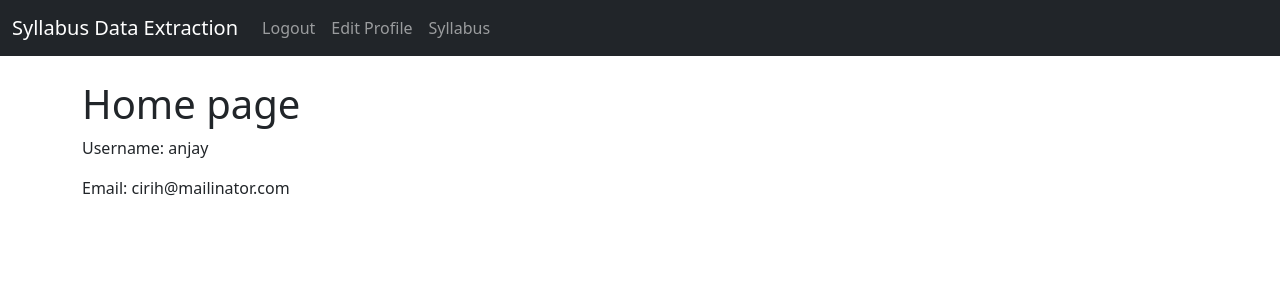
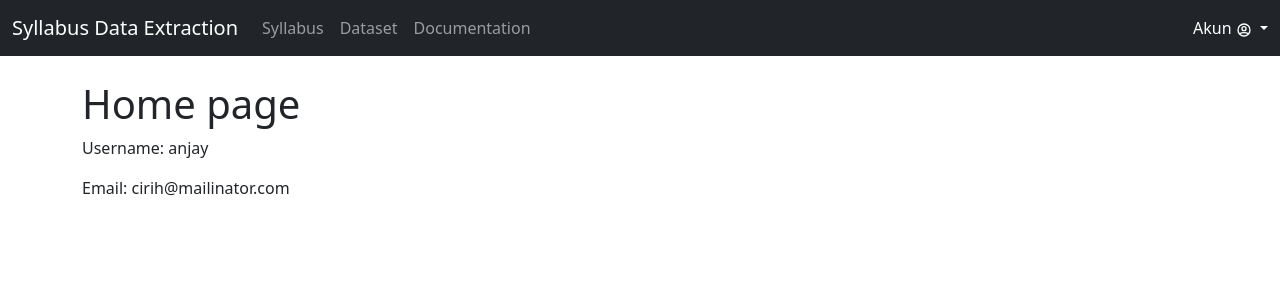
Before and after one commit to AgileRE-2022/Syllabus-Data-Extraction, a Django app: page / in a window 1280 px wide. Shown: the top 300 px of the page. Run offline with Django 3.2, Linux system fonts and the light colour scheme; a user stored in the database is signed in; some libraries are stand-ins or nearby versions.

Commit message:
FE Improvement

```diff
--- a/authenticate/static/bundle.js
+++ b/authenticate/static/bundle.js
@@ -959,7 +959,7 @@ exports.stop_words = [
 },{}],3:[function(require,module,exports){
 var lda = require('./lib/lda');
 
-var text = 'To add a new language-specific stop-words list, create a file /lda/lib/stopwords_XX.js where XX is the id for the language. For example, a French stop-words list could be named "stopwords_fr.js". The contents of the file should follow the format of an existing stop-words list. The format is, as follows:To add a new language-specific stop-words list, create a file /lda/lib/stopwords_XX.js where XX is the id for the language. For example, a French stop-words list could be named "stopwords_fr.js". The contents of the file should follow the format of an existing stop-words list. The format is, as follows:To add a new language-specific stop-words list, create a file /lda/lib/stopwords_XX.js where XX is the id for the language. For example, a French stop-words list could be named "stopwords_fr.js". The contents of the file should follow the format of an existing stop-words list. The format is, as follows:';
+var text = 'Operator Sekuensial, dan Tipe Data Sederhana; Conditional; Looping; Array; Fungsi dan Rekursif; Simple Sorting; Stack dan Queue; Linkedlist; Advance Sorting; Binary Trees; Hash Tables; Heaps; Graph Mahasiswa mampu membuat algoritma dan mengimplementasikannya pada bahasa pemrograman';
 var documents = text.match( /[^\.!\?]+[\.!\?]+/g );
 
 var result = lda(documents, 2, 5);
--- a/authenticate/templates/authenticate/base.html
+++ b/authenticate/templates/authenticate/base.html
@@ -7,14 +7,9 @@
   <meta name="viewport" content="width=device-width, initial-scale=1, shrink-to-fit=no">
 
   <!-- Bootstrap CSS -->
-  {% comment %}
-  <link rel="stylesheet" href="https://stackpath.bootstrapcdn.com/bootstrap/4.3.1/css/bootstrap.min.css"
-    integrity="sha384-ggOyR0iXCbMQv3Xipma34MD+dH/1fQ784/j6cY/iJTQUOhcWr7x9JvoRxT2MZw1T" crossorigin="anonymous">
-  {% endcomment %}
-  <link href="https://cdn.jsdelivr.net/npm/bootstrap@5.0.2/dist/css/bootstrap.min.css" rel="stylesheet"
-    integrity="sha384-EVSTQN3/azprG1Anm3QDgpJLIm9Nao0Yz1ztcQTwFspd3yD65VohhpuuCOmLASjC" crossorigin="anonymous">
+  <link href="https://cdn.jsdelivr.net/npm/bootstrap@5.2.0-beta1/dist/css/bootstrap.min.css" rel="stylesheet" integrity="sha384-0evHe/X+R7YkIZDRvuzKMRqM+OrBnVFBL6DOitfPri4tjfHxaWutUpFmBp4vmVor" crossorigin="anonymous">
 
-  <title>Hello, world!</title>
+  <title>Syllabus Data Extraction</title>
 </head>
 
 <body>
@@ -22,28 +17,25 @@
   <nav class="navbar navbar-expand-lg navbar-dark bg-dark">
     <div class="container-fluid">
       <a class="navbar-brand" href="{% url 'home'  %}">Syllabus Data Extraction</a>
-      <button class="navbar-toggler" type="button" data-toggle="collapse" data-target="#navbarSupportedContent"
-        aria-controls="navbarSupportedContent" aria-expanded="false" aria-label="Toggle navigation">
+      <button class="navbar-toggler" type="button" data-bs-toggle="collapse" data-bs-target="#navbarText" aria-controls="navbarText" aria-expanded="false" aria-label="Toggle navigation">
         <span class="navbar-toggler-icon"></span>
       </button>
 
-      <div class="collapse navbar-collapse" id="navbarSupportedContent">
+      <div class="collapse navbar-collapse" id="navbarText">
         <ul class="navbar-nav me-auto mb-2 mb-lg-0">
 
           {# Will know if user is logged in or not#}
           {% if user.is_authenticated %}
 
-          <li class="nav-item active">
-            <a class="nav-link" href="{% url 'logout' %}">Logout</a>
-          </li>
-          <li class="nav-item active">
-            <a class="nav-link" href="{% url 'edit_profile' %}">Edit Profile</a>
-          </li>
-          <li class="nav-item active">
+          <li class="nav-item">
             <a class="nav-link" href="{% url 'syllabus' %}">Syllabus</a>
           </li>
-
-
+          <li class="nav-item">
+            <a class="nav-link" href="{% url 'dataset' %}">Dataset</a>
+          </li>
+          <li class="nav-item">
+            <a class="nav-link" href="{% url 'documentation' %}">Documentation</a>
+          </li>
 
           {% else %}
           <li class="nav-item active">
@@ -58,6 +50,23 @@
 
         </ul>
 
+        {% if user.is_authenticated %}
+
+        <ul class="navbar-nav">
+            <a style="text-decoration:none" class="nav-item dropdown-toggle text-white " href="#" id="navbarDropdownMenuLink" role="button" data-bs-toggle="dropdown" aria-expanded="false">
+              Akun
+              <svg width="16px" xmlns="http://www.w3.org/2000/svg" class="h-6 w-6" fill="none" viewBox="0 0 24 24" stroke="white" stroke-width="2">
+                <path stroke-linecap="round" stroke-linejoin="round" d="M5.121 17.804A13.937 13.937 0 0112 16c2.5 0 4.847.655 6.879 1.804M15 10a3 3 0 11-6 0 3 3 0 016 0zm6 2a9 9 0 11-18 0 9 9 0 0118 0z" />
+              </svg>
+            </a>
+            <ul class="dropdown-menu" aria-labelledby="navbarDropdownMenuLink" style="right:4px; left:unset">
+              <li><a class="dropdown-item" href="{% url 'edit_profile' %}">Edit Profile</a></li>
+              <li><a class="dropdown-item" href="{% url 'logout' %}">Logout</a></li>
+            </ul>
+          </ul>
+
+          {% endif%}
+
       </div>
     </div>
   </nav>
@@ -65,11 +74,9 @@
   <div class="container">
     {% if messages %}
     {% for message in messages %}
-    <div class="alert alert-danger alart-dismissable" role="alert">
-      <button class="close" data-dismiss="alert">
-        <small><sup>x</sup></small>
-      </button>
+    <div class="alert alert-secondary alert-dismissible fade show" role="alert">
       {{ message }}
+      <button type="button" class="btn-close" data-bs-dismiss="alert" aria-label="Close"></button>
     </div>
     {% endfor%}
     {% endif %}
@@ -81,9 +88,7 @@
 
   <!-- Optional JavaScript -->
   <!-- jQuery first, then Popper.js, then Bootstrap JS -->
-  <script src="https://cdn.jsdelivr.net/npm/bootstrap@5.0.2/dist/js/bootstrap.bundle.min.js"
-    integrity="sha384-MrcW6ZMFYlzcLA8Nl+NtUVF0sA7MsXsP1UyJoMp4YLEuNSfAP+JcXn/tWtIaxVXM" crossorigin="anonymous">
-  </script>
+  <script src="https://cdn.jsdelivr.net/npm/bootstrap@5.2.0-beta1/dist/js/bootstrap.bundle.min.js" integrity="sha384-pprn3073KE6tl6bjs2QrFaJGz5/SUsLqktiwsUTF55Jfv3qYSDhgCecCxMW52nD2" crossorigin="anonymous"></script>
   {% comment %} <script src="https://code.jquery.com/jquery-3.3.1.slim.min.js"
     integrity="sha384-q8i/X+965DzO0rT7abK41JStQIAqVgRVzpbzo5smXKp4YfRvH+8abtTE1Pi6jizo" crossorigin="anonymous">
   </script>
--- a/authenticate/urls.py
+++ b/authenticate/urls.py
@@ -9,4 +9,6 @@ urlpatterns = [
     path('edit_profile/', views.edit_profile, name='edit_profile'),
     path('change_password/', views.change_password, name='change_password'),
     path('syllabus/', views.syllabus, name='syllabus'),
+    path('dataset/', views.dataset, name='dataset'),
+    path('documentation/', views.documentation, name='documentation'),
 ]
--- a/authenticate/views.py
+++ b/authenticate/views.py
@@ -10,8 +10,13 @@ def home(request):
 	return render(request, 'authenticate/home.html', {})
 
 def syllabus(request):
-	# print(static('x.jpg'))
 	return render(request, 'authenticate/syllabus.html', {})
+
+def documentation(request):
+	return render(request, 'authenticate/documentation.html', {})
+
+def dataset(request):
+	return render(request, 'authenticate/dataset.html', {})
 
 def login_user (request):
 	if request.method == 'POST': #if someone fills out form , Post it
```
Also changed, not shown: authenticate/templates/authenticate/dataset.html (added, +8 -0 lines), authenticate/templates/authenticate/documentation.html (added, +9 -0 lines), db.sqlite3.
